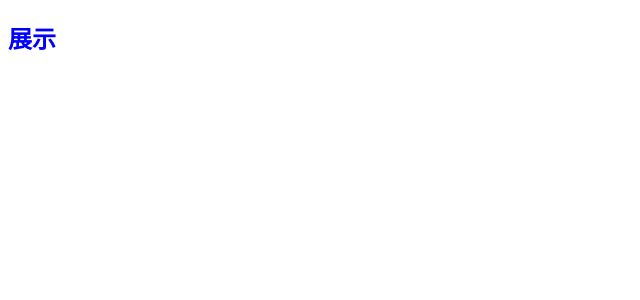
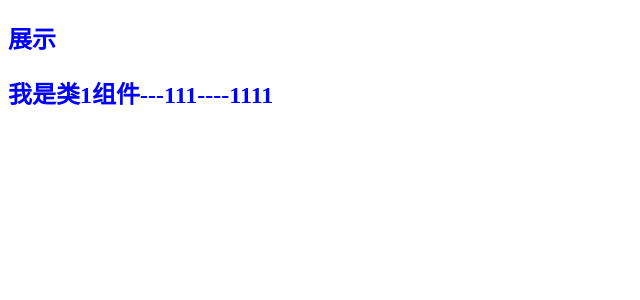
Before and after one commit to guojiongwei/webpack5-react-ts, a React app: page / in a window 1280 px wide. Shown: the top 300 px of the page, without its empty margins (0-640 px from the left). Built offline with nearby package versions, Linux system fonts and the light colour scheme.

Commit message:
feat: 完善README.md文档

```diff
--- a/src/App.tsx
+++ b/src/App.tsx
@@ -1,6 +1,7 @@
 import React, { lazy, Suspense, useState } from 'react'
 import smallImg from './assets/imgs/5kb.png'
 import bigImg from './assets/imgs/22kb.png'
+import Class from './components/Class'
 import './app.less'
 
 // prefetch
@@ -19,12 +20,13 @@ const PreloadDemo = lazy(() => import(
 function App() {
   const [ show, setShow ] = useState(false)
 
-  const onClick = () => {
+  const onClickSSSSSSS = () => {
     setShow(true)
   }
   return (
     <>
-      <h2 onClick={onClick}>展示</h2>
+      <h2 onClick={onClickSSSSSSS}>展示</h2>
+      <Class />
       {/* show为true时加载组件 */}
       { show && (
         <>
--- a/src/components/Class.tsx
+++ b/src/components/Class.tsx
@@ -9,15 +9,16 @@ function addAge(Target: Function) {
 class Class extends PureComponent {
 
   age?: number
+  aaaaaaaaa?: number
 
   render() {
     return (
      <>
-      <h2>我是类1组件---{this.age}</h2>
+      <h2>我是类1组件---{this.age}----{this.aaaaaaaaa}</h2>
      </>
 
     )
   }
 }
-
+Class.prototype.aaaaaaaaa = 1111
 export default Class
```
Also changed, not shown: 1 other file (tests, documents, lock files or other folders).
